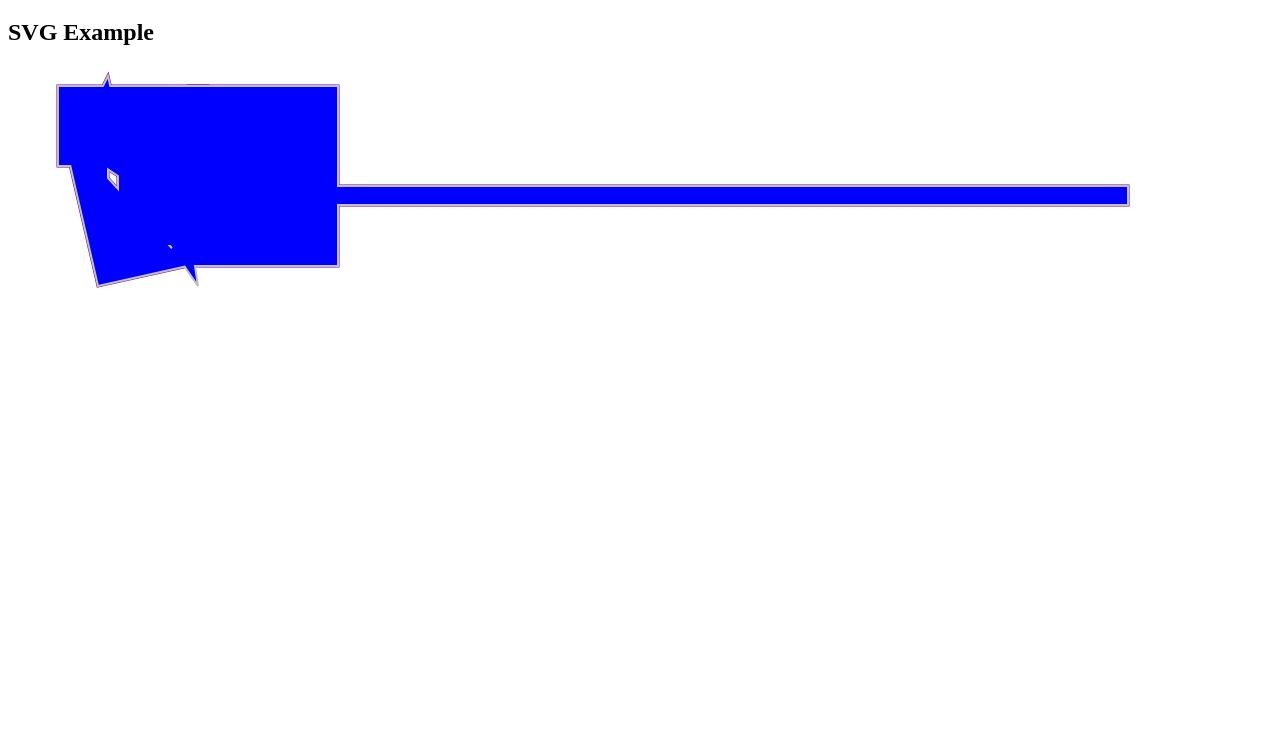
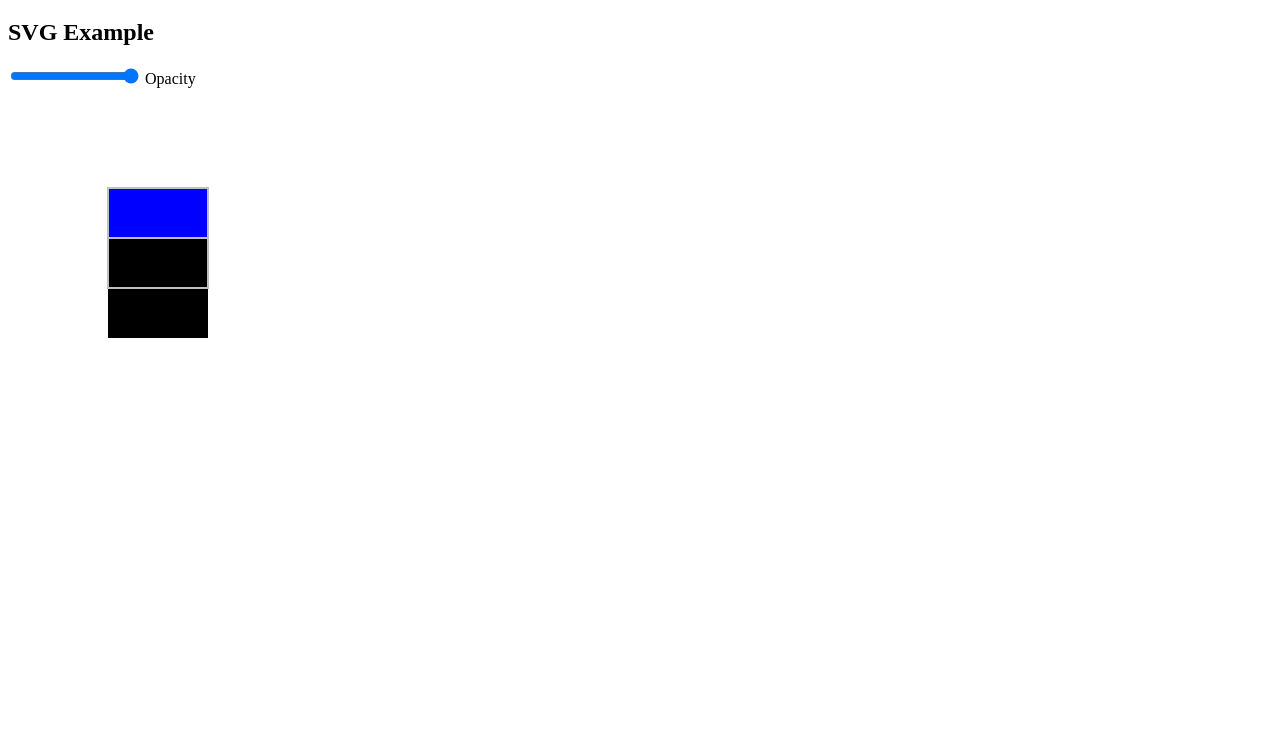
Before and after one commit to MarquisNecrosis/SVGArea, a plain HTML site: page index.html in a window 1280 px wide. Shown: the part 61-800 px from the top of the page. Drawn offline with Linux system fonts and the light colour scheme.

Commit message:
#14 for testing

```diff
--- a/index.html
+++ b/index.html
@@ -22,17 +22,12 @@
   <main>
     <section>
       <h2>SVG Example</h2>
+      <input type="range" min="0" max="1" value="1" class="slider" id="opacity-test" name="opacity-test" step="0.1">
+      <label for="opacity-test">Opacity</label><br>
       <div class="tutorial-div">
         <svg id="tutorial_svg" width="2000" height="1000" class="area-calculate">
-          <rect class="area-calculate" x="50" y="20" width="150" height="80" style="fill:orange;stroke:purple;stroke-width:3;" />
-          <rect class="area-calculate" x="55" y="25" width="10" height="10" style="fill:orange;stroke:purple;stroke-width:3;" />
-          <polygon class="area-calculate" points="160,20 190,220 100,90" fill="red" />
-          <polygon class="area-calculate" points="180,200 90,220 60,90 100,10 125,120 80,90" style="fill:blue;stroke:purple;stroke-width:3;" />
-          <rect class="area-calculate" x="180" y="20" width="150" height="180" style="fill:orange;stroke:purple;stroke-width:3;" />
-          <rect class="area-calculate" x="120" y="120" width="1000" height="19" style="fill:orange;stroke:purple;stroke-width:3;" />
-          <rect class="area-calculate" x="120" y="80" width="100" height="100" style="fill:red;stroke:purple;stroke-width:3;" />
-          <polygon class="area-calculate" points="80,150 80,90 150,90 150,150 110,150 110,92 100,92 100,150" style="fill:blue;stroke:purple;stroke-width:3;" />
-
+          <rect class="area-calculate" x="100" y="100" width="100" height="100"></rect>
+          <rect class="area-calculate" x="100" y="150" width="100" height="100"></rect>
         </svg>
       </div>
     </section>
--- a/js/main.js
+++ b/js/main.js
@@ -8,6 +8,7 @@ const svgRandom = new svgRandomGenerate('tutorial_svg');
 const intersectElements = new svgAreaIntersection('tutorial_svg');
 
 window.onload = function() {
+  //svgRandom.generateRandomRectangle(20);
 
   const parentElement = document.getElementById('tutorial_svg');
   const bbox = parentElement.getBoundingClientRect();
@@ -16,6 +17,15 @@ window.onload = function() {
   const totalAreaSvg = width * height;
   console.log(totalAreaSvg);
   intersectElements.polygonIntersectionInSvg('tutorial_svg');
+  const checkbox = document.getElementById('opacity-test');
+
+  checkbox.addEventListener('input', function() {
+    const elements = document.querySelectorAll('.intersect-object');
+    const value = this.value;
+    elements.forEach(element => {
+      element.style.opacity = value;
+    });
+  });
   /*
   svgRandom.generateRandomRectangle(20);
  const totalArea = areaCalculator.areaInSvg('tutorial_svg');
--- a/js/svgAreaPolygonObject.js
+++ b/js/svgAreaPolygonObject.js
@@ -21,9 +21,7 @@ export class svgAreaPolygonObject {
     this.id = id;
     this.gaps = [];
     this.createSvg(show, color);
-    if (path){
-      this.createPath(color);
-    }
+    this.createPath(color);
   }
 
   /**
@@ -60,6 +58,7 @@ export class svgAreaPolygonObject {
     this.element.setAttribute('id', this.id);
     const pointsString = this.points.map(point => point.join(',')).join(' ');
     this.element.setAttribute('points', pointsString);
+    this.element.setAttribute('class', 'intersect-object');
     if (true) {
       this.element.setAttribute('stroke', 'gold');
       this.element.setAttribute('stroke-width', '2');
@@ -105,6 +104,7 @@ export class svgAreaPolygonObject {
     }
     this.path.setAttribute('d', d);
     this.path.setAttribute('fill-rule', 'evenodd');
+    this.path.setAttribute('class', 'intersect-object');
     if (true) {
       this.path.setAttribute('stroke', 'silver');
       this.path.setAttribute('stroke-width', '2');
@@ -202,6 +202,10 @@ export class svgAreaPolygonObject {
 
   removePath() {
     this.parent.removeChild(this.path);
+    var elements = document.querySelectorAll("#gap_path");
+    elements.forEach(function(element) {
+      element.parentNode.removeChild(element);
+    });
   }
 
   /**
@@ -249,6 +253,9 @@ export class svgAreaPolygonObject {
     const svgPoint = this.element.ownerSVGElement.createSVGPoint();
     svgPoint.x = point[0];
     svgPoint.y = point[1];
+    console.log("aaaaaa");
+    console.log(this.path.isPointInFill(svgPoint));
+    console.log(this.element.isPointInFill(svgPoint));
     return this.element.isPointInFill(svgPoint);
   }
 
```
